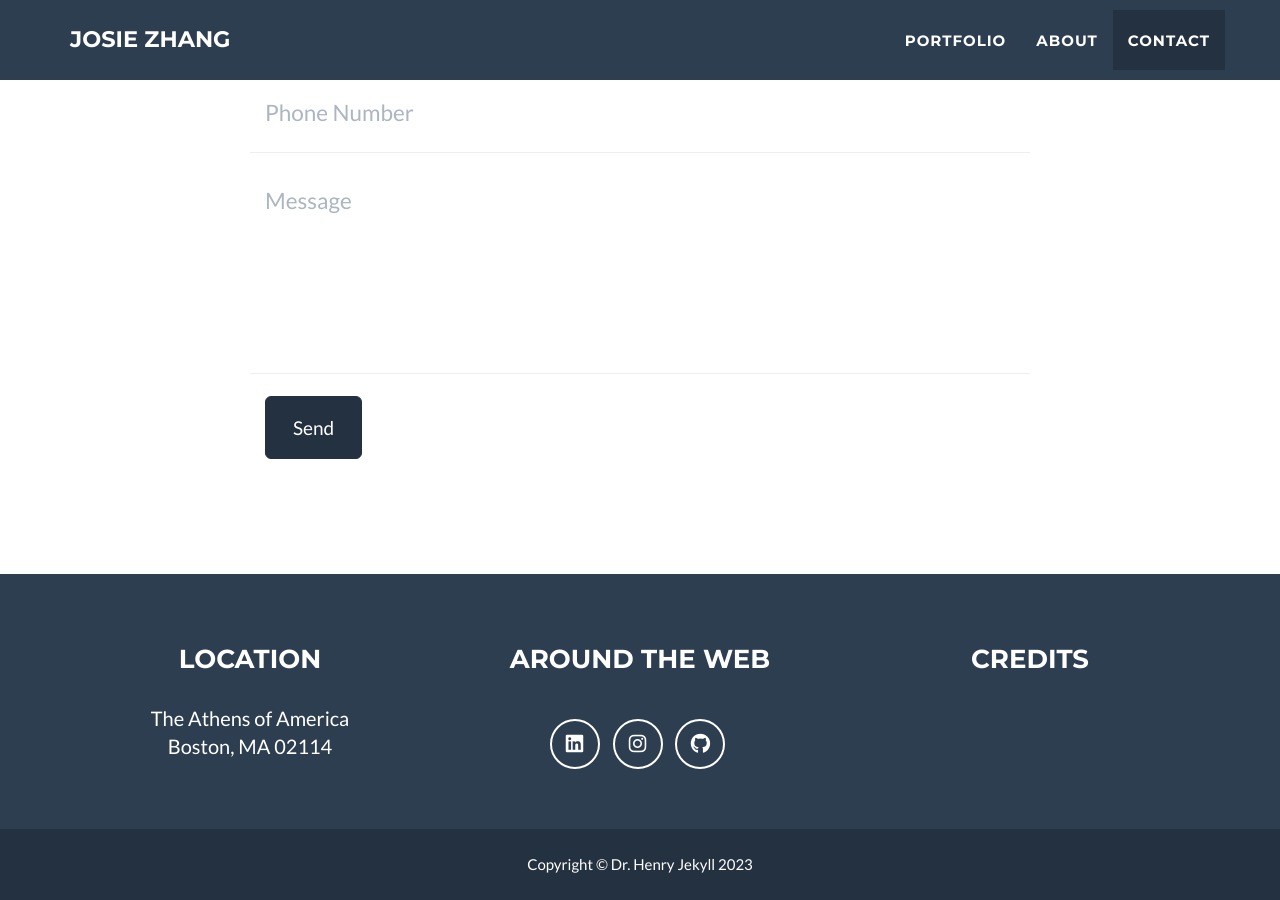
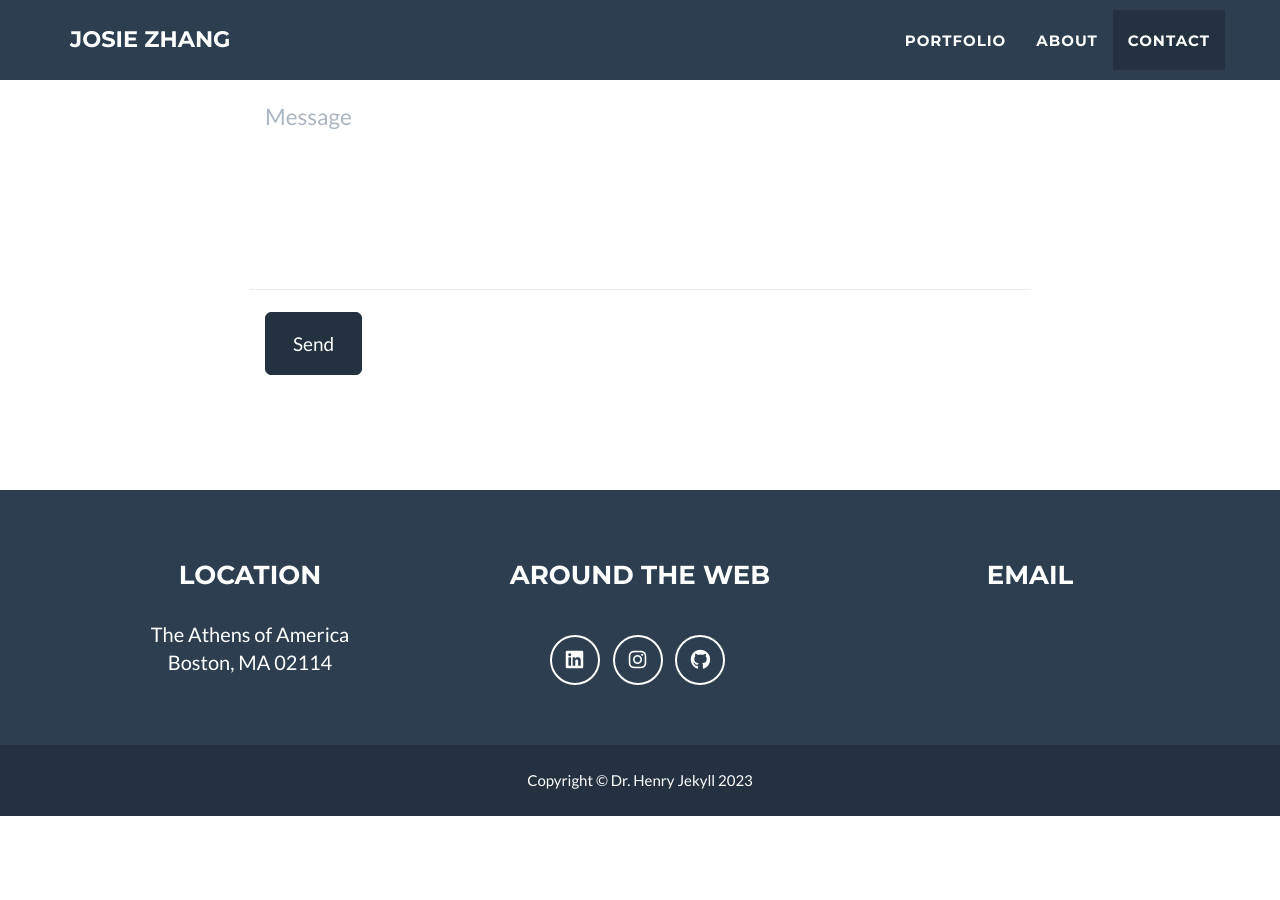
Before and after one commit to jiayuezhang84/jiayuezhang84.github.io, a Jekyll site: the page built from _posts/2014-07-18-project-1.markdown, in a window 1280 px wide and 900 px high, scrolled down 2338 px. Built offline with Jekyll 4.4.1, drawn with Linux system fonts in a browser that asks for light colours; after the commit the page ends 3154 px from its top, so only the background shows below that.

Commit message:
Update _config.yml

```diff
--- a/_config.yml
+++ b/_config.yml
@@ -35,7 +35,7 @@ footer:
   copyright: Dr. Henry Jekyll
   location: Location
   social: Around the Web
-  credits: Credits
+  credits: Email
 
 # Social networks usernames (many more available: google-plus, flickr, dribbble, pinterest, instagram, tumblr, linkedin, etc.)
 social:
@@ -52,7 +52,7 @@ address:
   - line: Boston, MA 02114
 
 # Credits content
-contact: Josiezhang84@gmail.com
+Credits: Josiezhang84@gmail.com
 
 # Build settings
 markdown: kramdown
```
